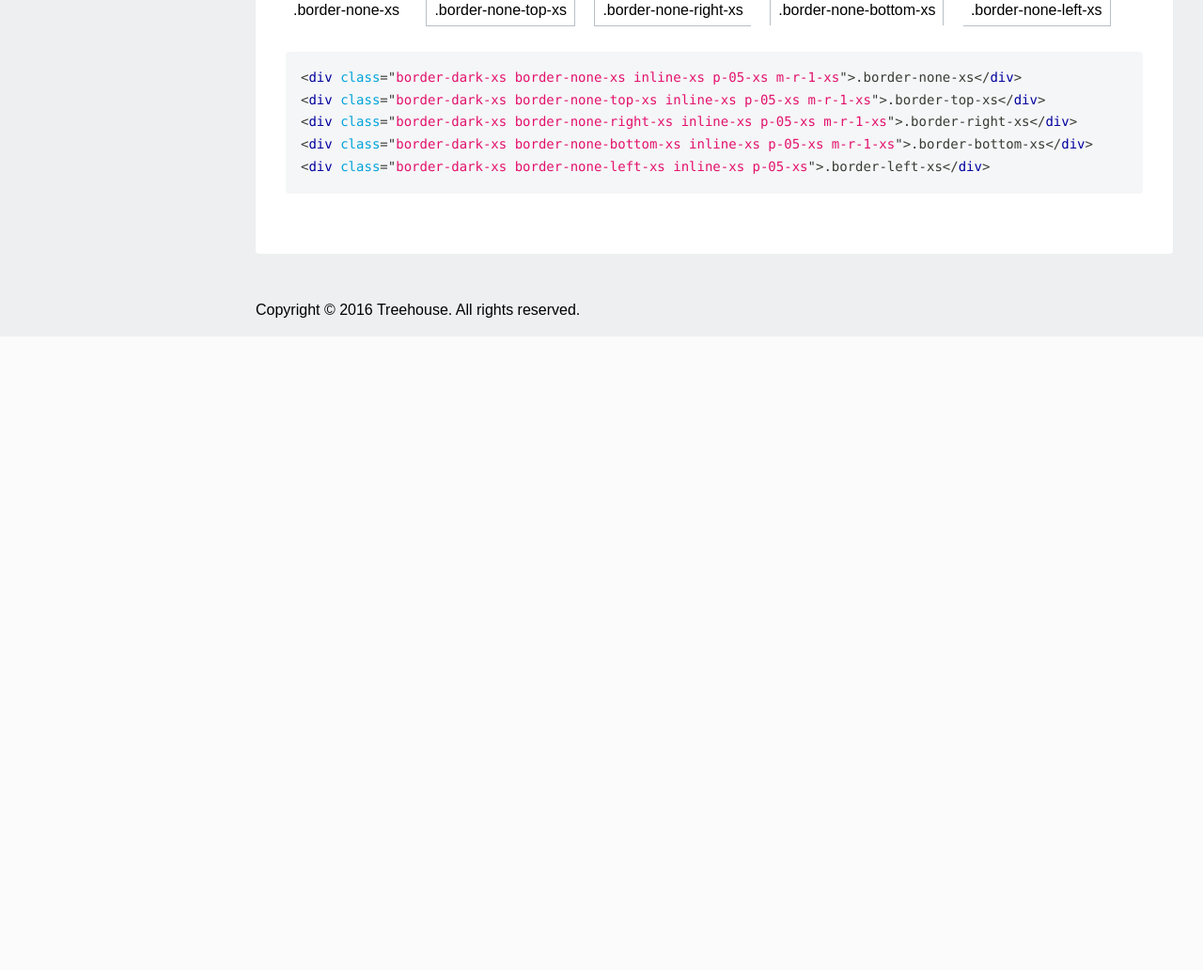
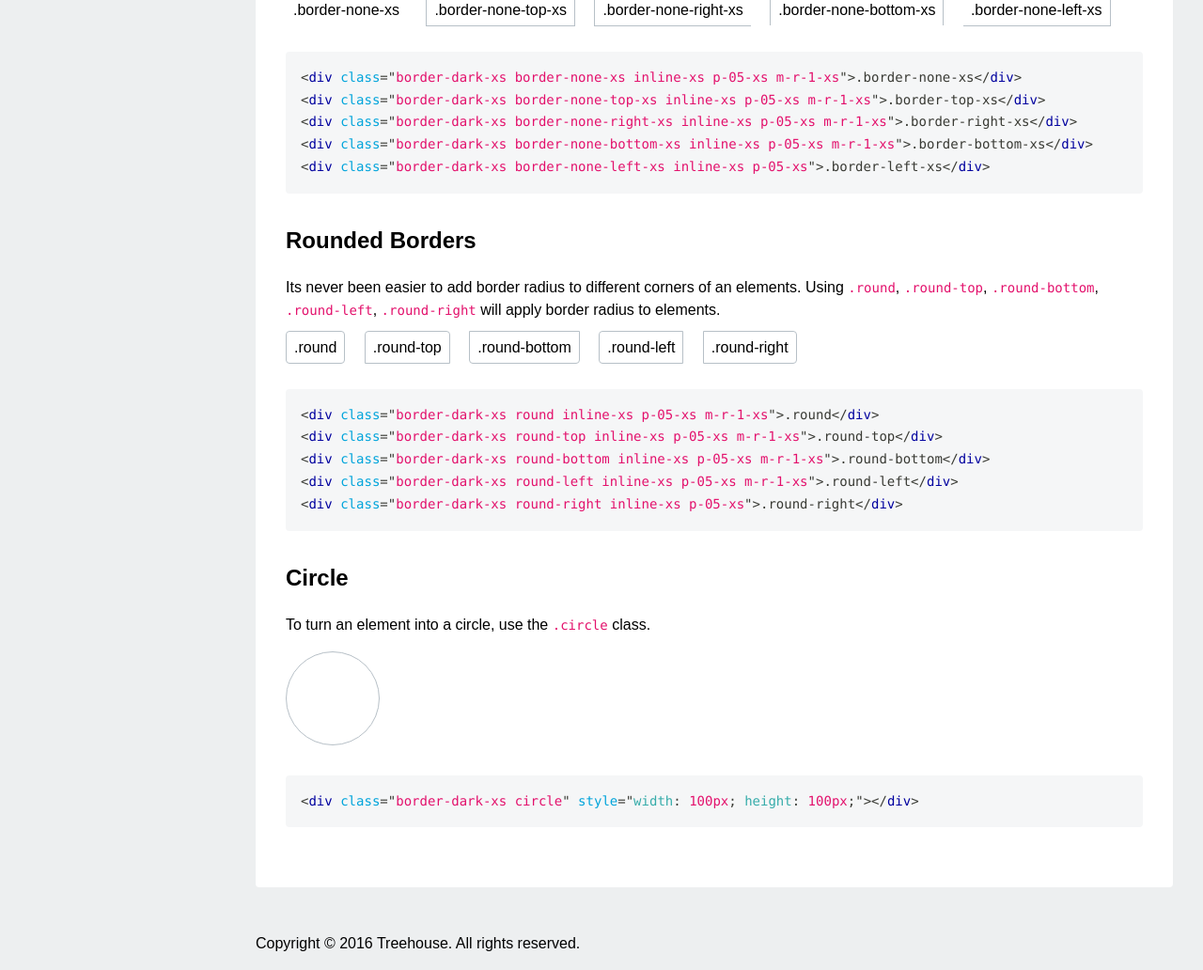
Before and after one commit to treehouse/project-leap, a PHP site: page / in a window 1280 px wide. Shown: the part 5295-6327 px from the top of the page at 94% size. Before the commit the page ends 5653 px from the top, so only its background shows below. Run offline with PHP 8.4, Linux system fonts and the light colour scheme.

Commit message:
added border radius classes

```diff
--- a/css/styleguide/styleguide.css
+++ b/css/styleguide/styleguide.css
@@ -1088,6 +1088,26 @@ body {
   .border-none-right-xs {
     border-right: none !important;
   }
+
+  .round {
+    border-radius: 4px !important;
+  }
+  .round-top {
+    border-radius: 4px 4px 0 0 !important;
+  }
+  .round-bottom {
+    border-radius: 0 0 4px 4px !important;
+  }
+  .round-left {
+    border-radius: 4px 0 0 4px !important;
+  }
+  .round-right {
+    border-radius: 0 4px 4px 0 !important;
+  }
+
+  .circle {
+    border-radius: 50% !important;
+  }
 }
 @media screen and (min-width: 480px) {
   .border-sm {
@@ -1189,6 +1209,26 @@ body {
   .border-none-right-sm {
     border-right: none !important;
   }
+
+  .round {
+    border-radius: 4px !important;
+  }
+  .round-top {
+    border-radius: 4px 4px 0 0 !important;
+  }
+  .round-bottom {
+    border-radius: 0 0 4px 4px !important;
+  }
+  .round-left {
+    border-radius: 4px 0 0 4px !important;
+  }
+  .round-right {
+    border-radius: 0 4px 4px 0 !important;
+  }
+
+  .circle {
+    border-radius: 50% !important;
+  }
 }
 @media screen and (min-width: 680px) {
   .border-md {
@@ -1290,6 +1330,26 @@ body {
   .border-none-right-md {
     border-right: none !important;
   }
+
+  .round {
+    border-radius: 4px !important;
+  }
+  .round-top {
+    border-radius: 4px 4px 0 0 !important;
+  }
+  .round-bottom {
+    border-radius: 0 0 4px 4px !important;
+  }
+  .round-left {
+    border-radius: 4px 0 0 4px !important;
+  }
+  .round-right {
+    border-radius: 0 4px 4px 0 !important;
+  }
+
+  .circle {
+    border-radius: 50% !important;
+  }
 }
 @media screen and (min-width: 960px) {
   .border-lg {
@@ -1391,6 +1451,26 @@ body {
   .border-none-right-lg {
     border-right: none !important;
   }
+
+  .round {
+    border-radius: 4px !important;
+  }
+  .round-top {
+    border-radius: 4px 4px 0 0 !important;
+  }
+  .round-bottom {
+    border-radius: 0 0 4px 4px !important;
+  }
+  .round-left {
+    border-radius: 4px 0 0 4px !important;
+  }
+  .round-right {
+    border-radius: 0 4px 4px 0 !important;
+  }
+
+  .circle {
+    border-radius: 50% !important;
+  }
 }
 @media screen and (min-width: 1140px) {
   .border-xl {
@@ -1491,6 +1571,26 @@ body {
 
   .border-none-right-xl {
     border-right: none !important;
+  }
+
+  .round {
+    border-radius: 4px !important;
+  }
+  .round-top {
+    border-radius: 4px 4px 0 0 !important;
+  }
+  .round-bottom {
+    border-radius: 0 0 4px 4px !important;
+  }
+  .round-left {
+    border-radius: 4px 0 0 4px !important;
+  }
+  .round-right {
+    border-radius: 0 4px 4px 0 !important;
+  }
+
+  .circle {
+    border-radius: 50% !important;
   }
 }
 @media screen {
--- a/index.html
+++ b/index.html
@@ -324,6 +324,28 @@
 &lt;div class="border-dark-xs border-none-bottom-xs inline-xs p-05-xs m-r-1-xs"&gt;.border-bottom-xs&lt;/div&gt;
 &lt;div class="border-dark-xs border-none-left-xs inline-xs p-05-xs"&gt;.border-left-xs&lt;/div&gt;</code></pre>
           </div>
+
+          <h2>Rounded Borders</h2>
+          <p>Its never been easier to add border radius to different corners of an elements. Using <code>.round</code>, <code>.round-top</code>, <code>.round-bottom</code>, <code>.round-left</code>, <code>.round-right</code> will apply border radius to elements.</p>
+          <div class="border-dark-xs round inline-xs p-05-xs m-r-1-xs">.round</div>
+          <div class="border-dark-xs round-top inline-xs p-05-xs m-r-1-xs">.round-top</div>
+          <div class="border-dark-xs round-bottom inline-xs p-05-xs m-r-1-xs">.round-bottom</div>
+          <div class="border-dark-xs round-left inline-xs p-05-xs m-r-1-xs">.round-left</div>
+          <div class="border-dark-xs round-right inline-xs p-05-xs">.round-right</div>
+          <div class="guide-code">
+<pre><code class="language-html">&lt;div class="border-dark-xs round inline-xs p-05-xs m-r-1-xs"&gt;.round&lt;/div&gt;
+&lt;div class="border-dark-xs round-top inline-xs p-05-xs m-r-1-xs"&gt;.round-top&lt;/div&gt;
+&lt;div class="border-dark-xs round-bottom inline-xs p-05-xs m-r-1-xs"&gt;.round-bottom&lt;/div&gt;
+&lt;div class="border-dark-xs round-left inline-xs p-05-xs m-r-1-xs"&gt;.round-left&lt;/div&gt;
+&lt;div class="border-dark-xs round-right inline-xs p-05-xs"&gt;.round-right&lt;/div&gt;</code></pre>
+          </div>
+
+          <h2>Circle</h2>
+          <p>To turn an element into a circle, use the <code>.circle</code> class.</p>
+          <div class="border-dark-xs circle" style="width: 100px; height: 100px;"></div>
+          <div class="guide-code">
+<pre><code class="language-html">&lt;div class="border-dark-xs circle" style="width: 100px; height: 100px;"&gt;&lt;/div&gt;</code></pre>
+          </div>
         </section>
 
 
```
Also changed, not shown: css/leap/leap.css (+100 -0 lines), sass/leap/atoms/_border.sass (+24 -0 lines).
